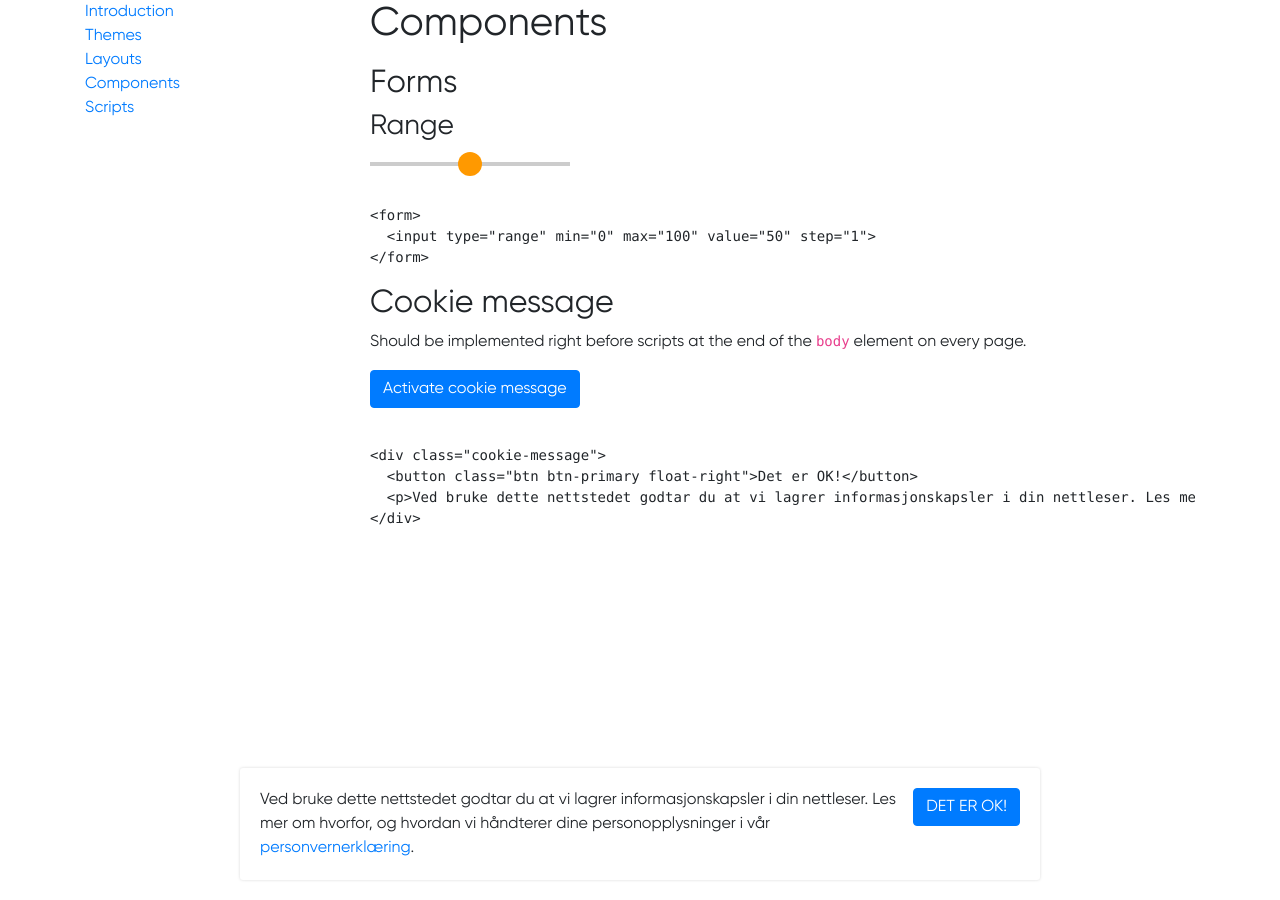
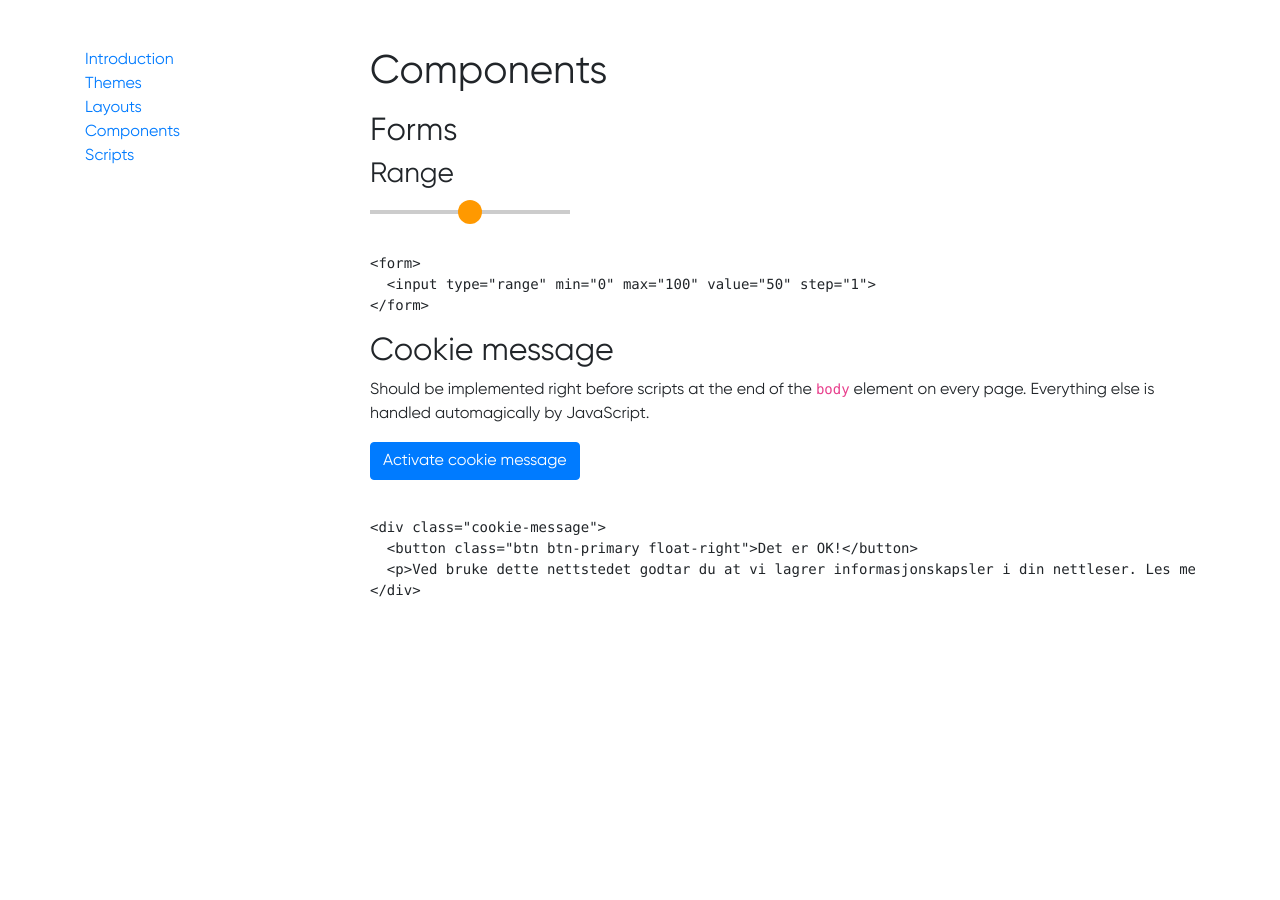
Before and after one commit to vecora/ds-vecora, a Jekyll site: the page built from docs/components.md, in a window 1280 px wide. Built offline with Jekyll 4.4.1, drawn with Linux system fonts in a browser that asks for light colours; some web fonts are replaced.

Commit message:
Implemented some cookie message JS

```diff
--- a/_layouts/default.html
+++ b/_layouts/default.html
@@ -13,7 +13,7 @@
 <body>
 
   <header>
-
+    <br><br>
   </header>
 
   <main>
--- a/docs/components.md
+++ b/docs/components.md
@@ -19,7 +19,7 @@ description:
 
 ## Cookie message
 
-Should be implemented right before scripts at the end of the `body` element on every page.
+Should be implemented right before scripts at the end of the `body` element on every page. Everything else is handled automagically by JavaScript.
 
 <button class="btn btn-primary">Activate cookie message</button>
 
--- a/src/scss/_cookie-message.scss
+++ b/src/scss/_cookie-message.scss
@@ -1,5 +1,8 @@
 .cookie-message {
   // display: none;
+
+  // Initial state is hidden, until activated by JS.
+  display: none;
 
   width: calc(100% - 20px);
   max-width: 800px;
```
Also changed, not shown: src/js/cookie-message.js (+6 -3 lines), dist/styles.css.
